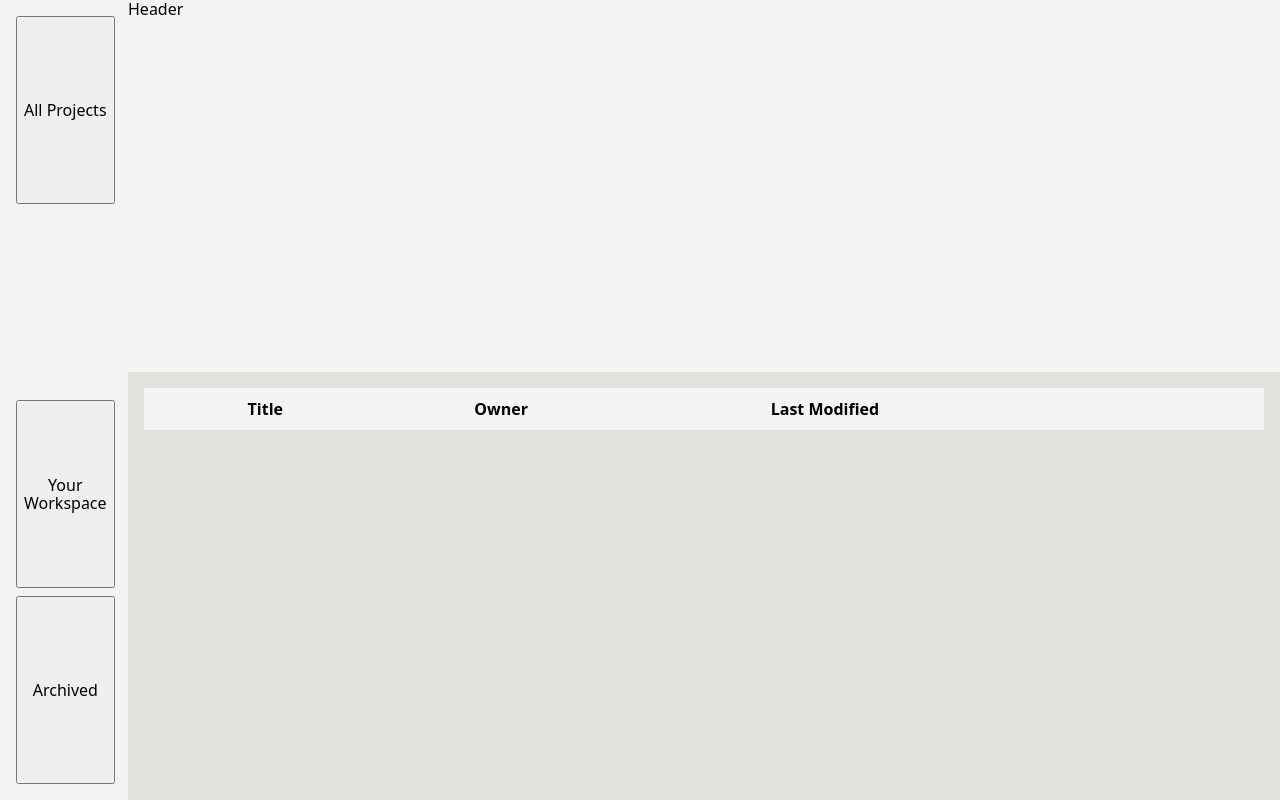
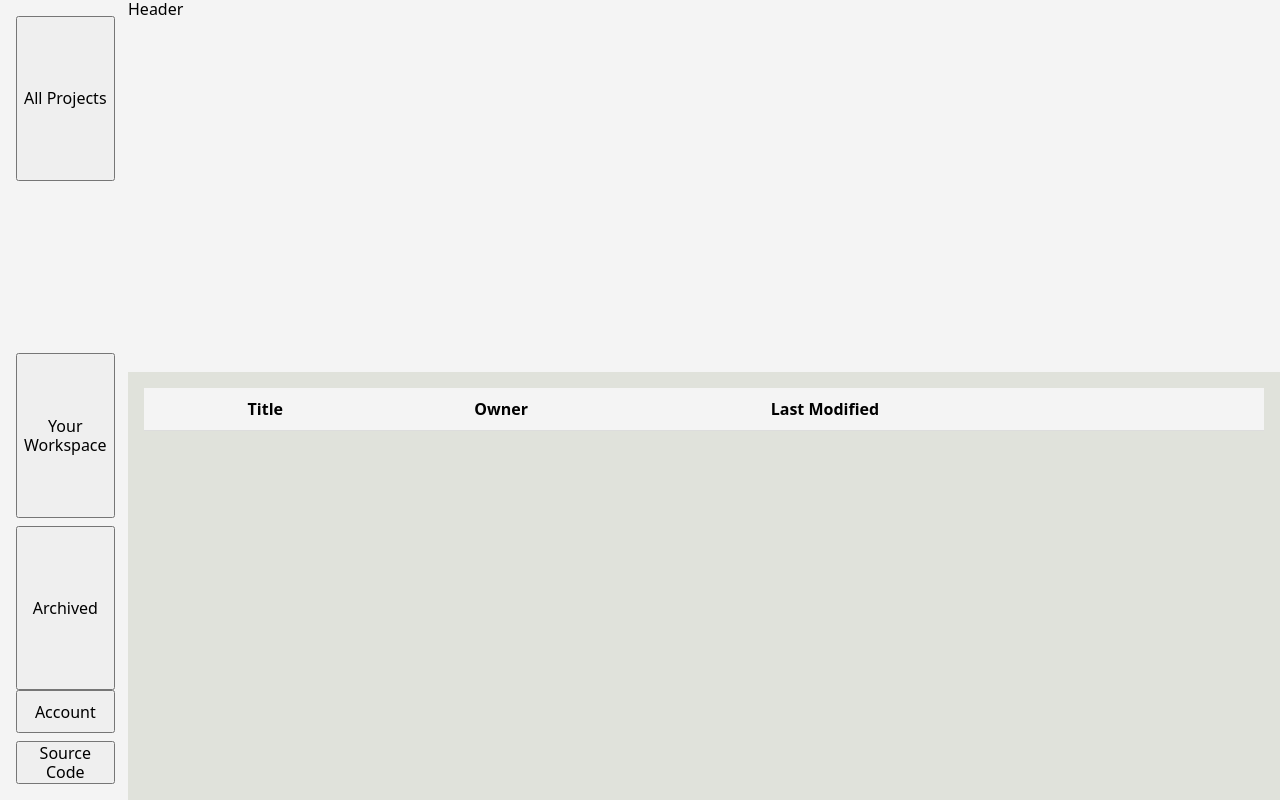
Before and after one commit to Caetanoag/LaTeX-Editor, a website: page public/html/dashboard.html in a window 1280 px wide. Drawn offline with Linux system fonts and the light colour scheme.

Commit message:
feat: add redirect links

```diff
--- a/public/html/dashboard.html
+++ b/public/html/dashboard.html
@@ -23,6 +23,17 @@
 				<button type="button">Your Workspace</button>
 				<button type="button">Archived</button>
 			</div>
+			<div class="sidebar-section">
+				<button type="button" onclick="window.location.href = './account.html'">
+					Account
+				</button>
+				<button
+					type="button"
+					onclick="window.location.href = 'https://github.com/caetanoag/latex-editor'"
+				>
+					Source Code
+				</button>
+			</div>
 		</aside>
 
 		<section class="projects-list" id="projects-list">
```
